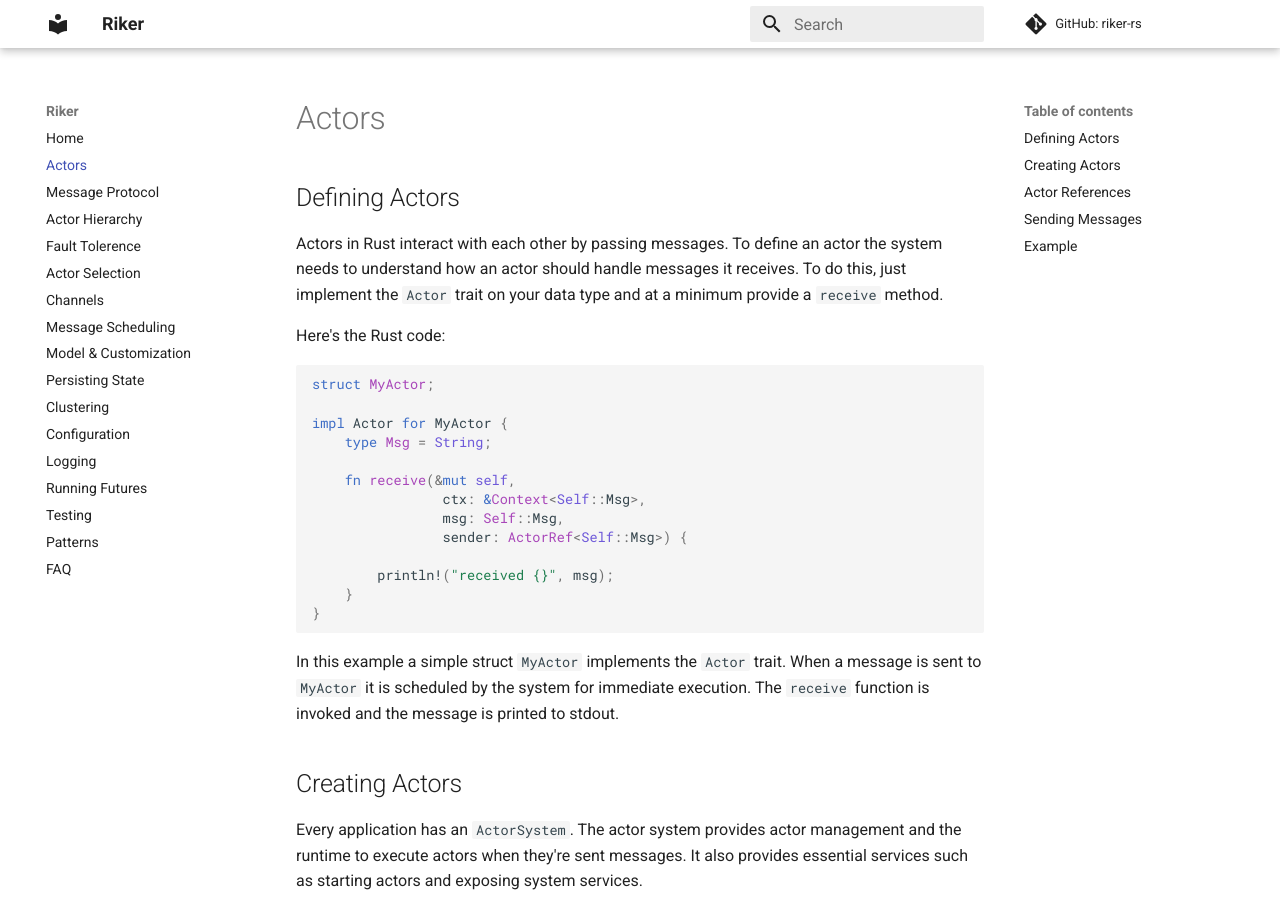
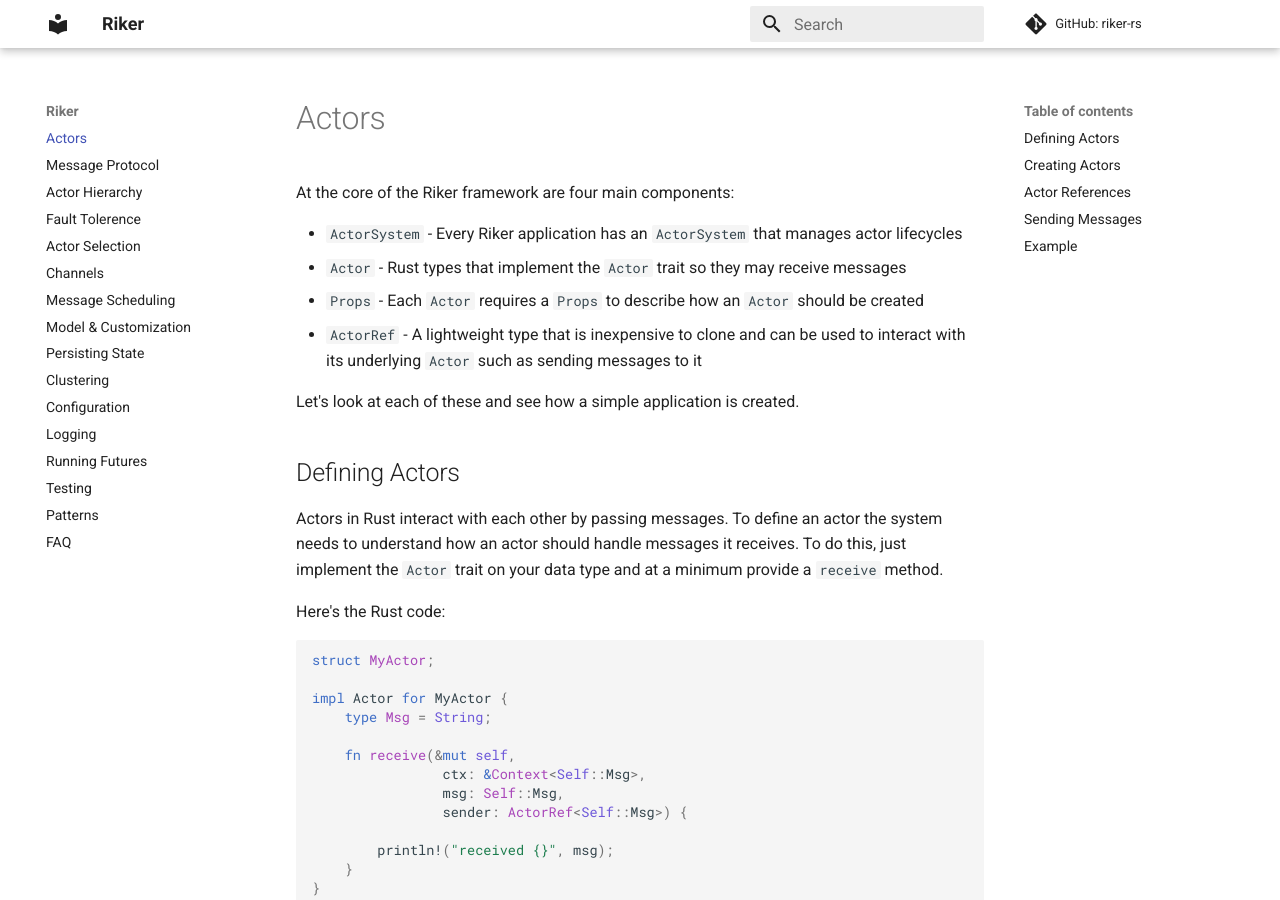
Before and after one commit to riker-rs/website, an MkDocs documentation site: the page built from docs/actors.md, in a window 1280 px wide and 900 px high. Built offline with MkDocs 1.6.1 and Material for MkDocs 9.7.7, drawn with Linux system fonts in a browser that asks for light colours; comment, search, counter and statistics services are not loaded; old or Windows-style settings are respelled for this version of MkDocs.

Commit message:
Added intro to actors docs

```diff
--- a/docs/actors.md
+++ b/docs/actors.md
@@ -1,4 +1,13 @@
 # Actors
+
+At the core of the Riker framework are four main components:
+
+- `ActorSystem` - Every Riker application has an `ActorSystem` that manages actor lifecycles
+- `Actor` - Rust types that implement the `Actor` trait so they may receive messages
+- `Props` - Each `Actor` requires a `Props` to describe how an `Actor` should be created
+- `ActorRef` - A lightweight type that is inexpensive to clone and can be used to interact with its underlying `Actor` such as sending messages to it
+
+Let's look at each of these and see how a simple application is created.
 
 ## Defining Actors
 Actors in Rust interact with each other by passing messages. To define an actor the system needs to understand how an actor should handle messages it receives. To do this, just implement the `Actor` trait on your data type and at a minimum provide a `receive` method.
--- a/mkdocs.yml
+++ b/mkdocs.yml
@@ -4,7 +4,6 @@
 repo_url: 'https://github.com/riker-rs/riker'
 
 pages:
-  - Home: index.md
   - Actors: actors.md
   - Message Protocol: protocol.md
   - Actor Hierarchy: hierarchy.md
```
Also changed, not shown: 1 other file.
